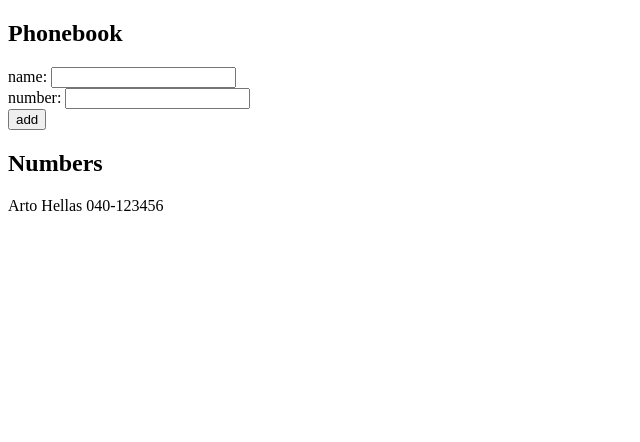
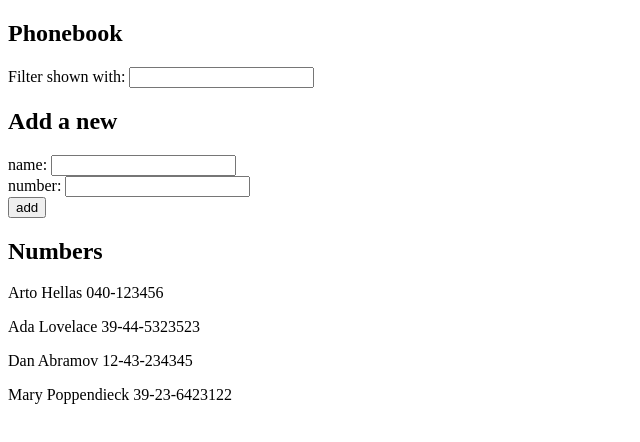
Before and after one commit to marhyvar/full-stack-open-2020, a React (Create React App) app in the folder osa2/puhelinluettelo/: page / in a window 1280 px wide. Shown: the top 442 px of the page, without its empty margins (0-640 px from the left). Built offline with nearby package versions, Linux system fonts and the light colour scheme.

Commit message:
2.9 puhelinluettelo step4

```diff
--- a/osa2/puhelinluettelo/src/App.js
+++ b/osa2/puhelinluettelo/src/App.js
@@ -1,3 +1,5 @@
+// lähteenä käytetty https://developer.mozilla.org/en-US/docs/Web/JavaScript/Reference/Global_Objects/Array
+
 import React, { useState } from 'react'
 
 const Person = ({person}) => (
@@ -5,11 +7,16 @@ const Person = ({person}) => (
 )
 
 const App = () => {
-  const [ persons, setPersons] = useState([
-    { name: 'Arto Hellas', number: '040-123456' }
+  const [persons, setPersons] = useState([
+    { name: 'Arto Hellas', number: '040-123456' },
+    { name: 'Ada Lovelace', number: '39-44-5323523' },
+    { name: 'Dan Abramov', number: '12-43-234345' },
+    { name: 'Mary Poppendieck', number: '39-23-6423122' }
   ])
   const [ newName, setNewName ] = useState('')
   const [ newNumber, setNewNumber ] = useState('')
+  const [ search, setNewSearch ] = useState('')
+  const [ found, setFound] = useState(persons)
 
   const addPerson = (event) => {
     event.preventDefault()
@@ -36,9 +43,24 @@ const App = () => {
     setNewNumber(event.target.value)
   }
 
+  const handleSearchChange = (event) => {
+    const input = event.target.value
+    setNewSearch(input)
+    const result = persons.filter(({name}) =>
+      name.toLowerCase().indexOf(input.toLowerCase()) !== -1)
+    setFound(result)
+  }
+
   return (
     <div>
       <h2>Phonebook</h2>
+      <div>
+          Filter shown with: <input
+            value={search}
+            onChange={handleSearchChange}
+          />
+        </div>
+      <h2>Add a new</h2>
       <form onSubmit={addPerson}>
         <div>
           name: <input
@@ -58,7 +80,7 @@ const App = () => {
       </form>
       <h2>Numbers</h2>
         <div>
-          {persons.map(person =>
+          {found.map(person =>
             <Person key={person.name} person={person} />
           )}
         </div>
```
